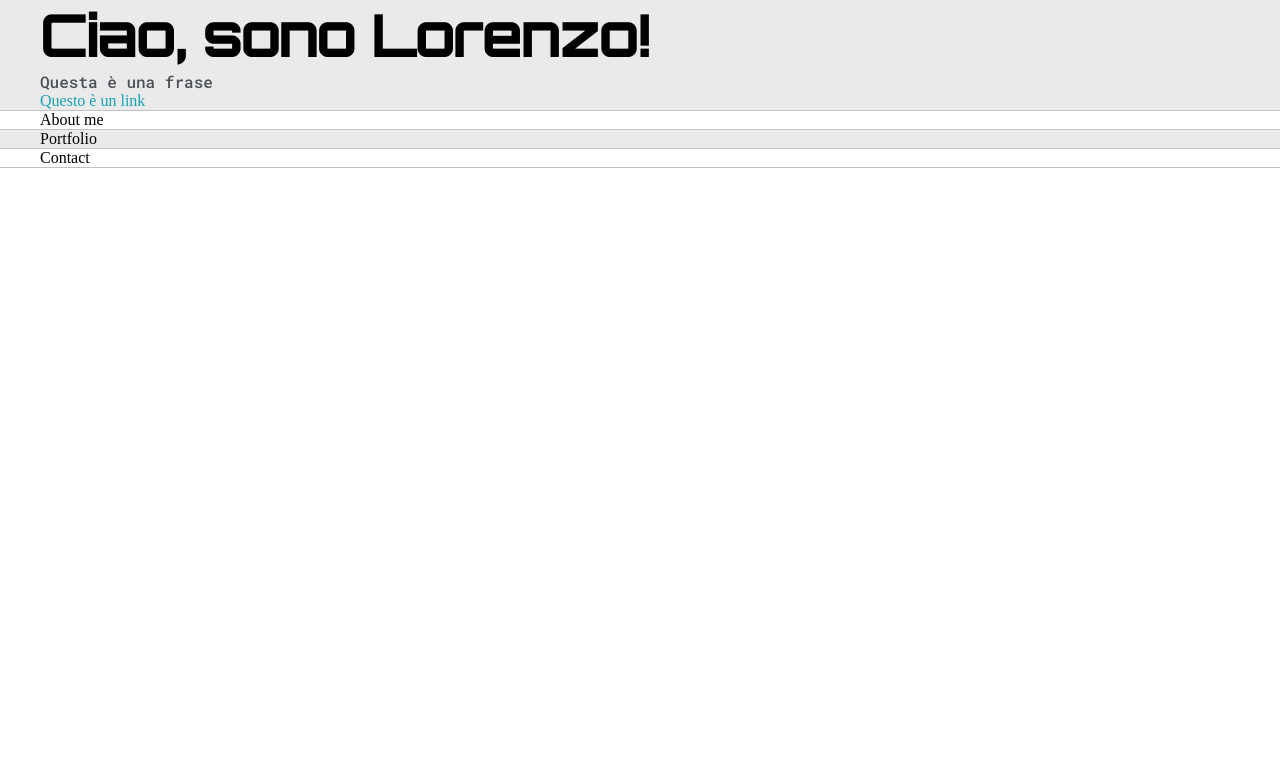
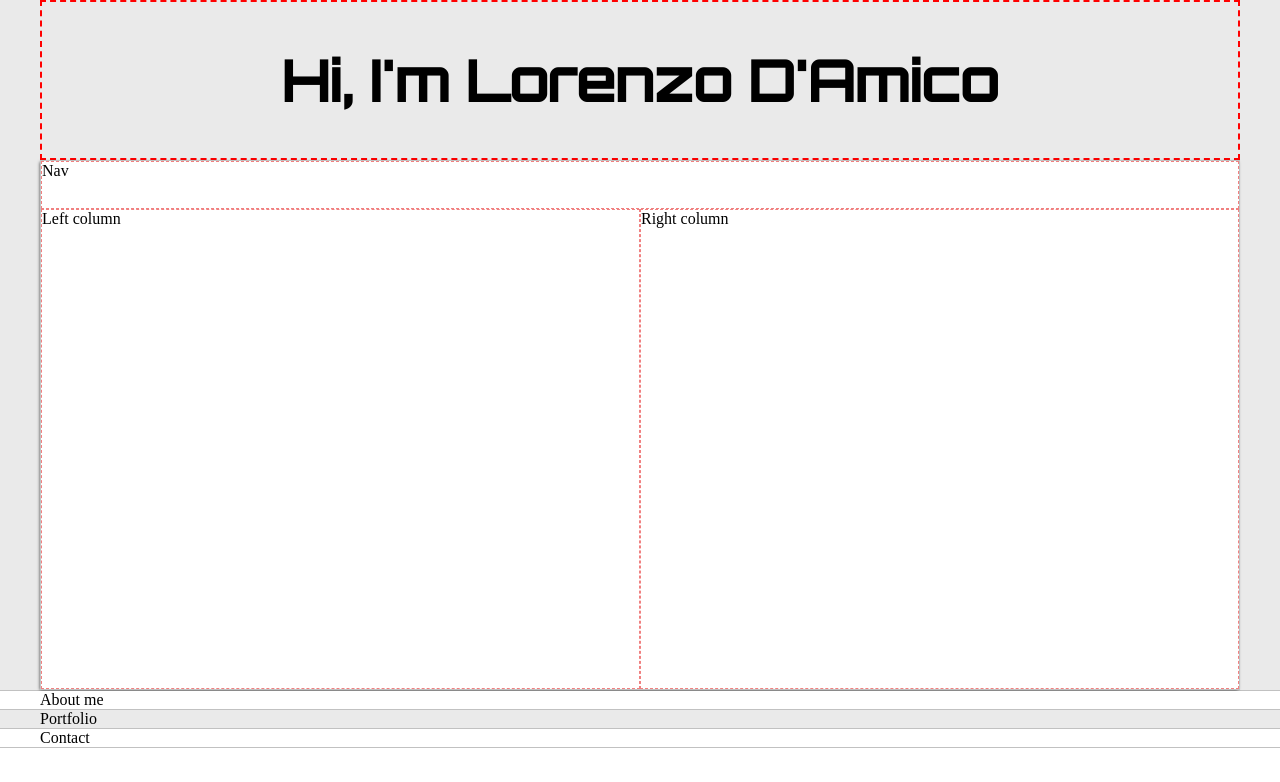
Before and after one commit to lorenzo-damico/mywebsite, a plain HTML site: page index.html in a window 1280 px wide. Drawn offline with Linux system fonts and the light colour scheme.

Commit message:
Create intro section layout

```diff
--- a/css/style.css
+++ b/css/style.css
@@ -78,3 +78,44 @@ h6 {
     width: 95%;
   }
 }
+
+/* Intro section */
+.welcome-wrapper {
+  display: grid;
+  text-align: center;
+  align-content: center;
+  min-height: 160px;
+  border: 2px dashed red;
+}
+
+.intro-wrapper {
+  background-color: var(--secondaryColor);
+  border: 1px solid var(--borderColor);
+
+  -webkit-box-shadow: -1px 1px 3px -1px rgba(0, 0, 0, 0.75);
+  -moz-box-shadow: -1px 1px 3px -1px rgba(0, 0, 0, 0.75);
+  box-shadow: -1px 1px 3px -1px rgba(0, 0, 0, 0.75);
+
+  display: grid;
+  grid-template-columns: 1fr 1fr;
+  grid-template-rows: 48px 480px;
+  grid-template-areas:
+    "nav-wrapper nav-wrapper"
+    "left-column right-column"
+  ;
+}
+
+.nav-wrapper {
+  grid-area: nav-wrapper;
+  border: 1px dashed lightcoral;
+}
+
+.left-column{
+  grid-area: left-column;
+  border: 1px dashed lightcoral;
+}
+
+.right-column {
+  grid-area: right-column;
+  border: 1px dashed lightcoral;
+}
--- a/index.html
+++ b/index.html
@@ -1,7 +1,6 @@
 <!DOCTYPE html>
 <html lang="en">
-
-	<head>
+  <head>
 		<meta charset="UTF-8">
 		<meta name="viewport" content="width=device-width, initial-scale=1.0">
     <meta http-equiv="X-UA-Compatible" content="ie=edge">
@@ -15,9 +14,27 @@
     <!-- Intro section -->
     <section class="style-1">
       <div class="main-container">
-        <h1>Ciao, sono Lorenzo!</h1>
-        <p>Questa è una frase</p>
-        <a href="">Questo è un link</a>
+
+        <div class="welcome-wrapper">
+          <h1>Hi, I'm Lorenzo D'Amico</h1>
+        </div>
+
+        <div class="intro-wrapper">
+
+          <div class="nav-wrapper">
+            Nav
+          </div>
+
+          <div class="left-column">
+            Left column
+          </div>
+
+          <div class="right-column">
+            Right column
+          </div>
+
+        </div>
+
       </div>
     </section>
     <!-- /Intro section -->
```
